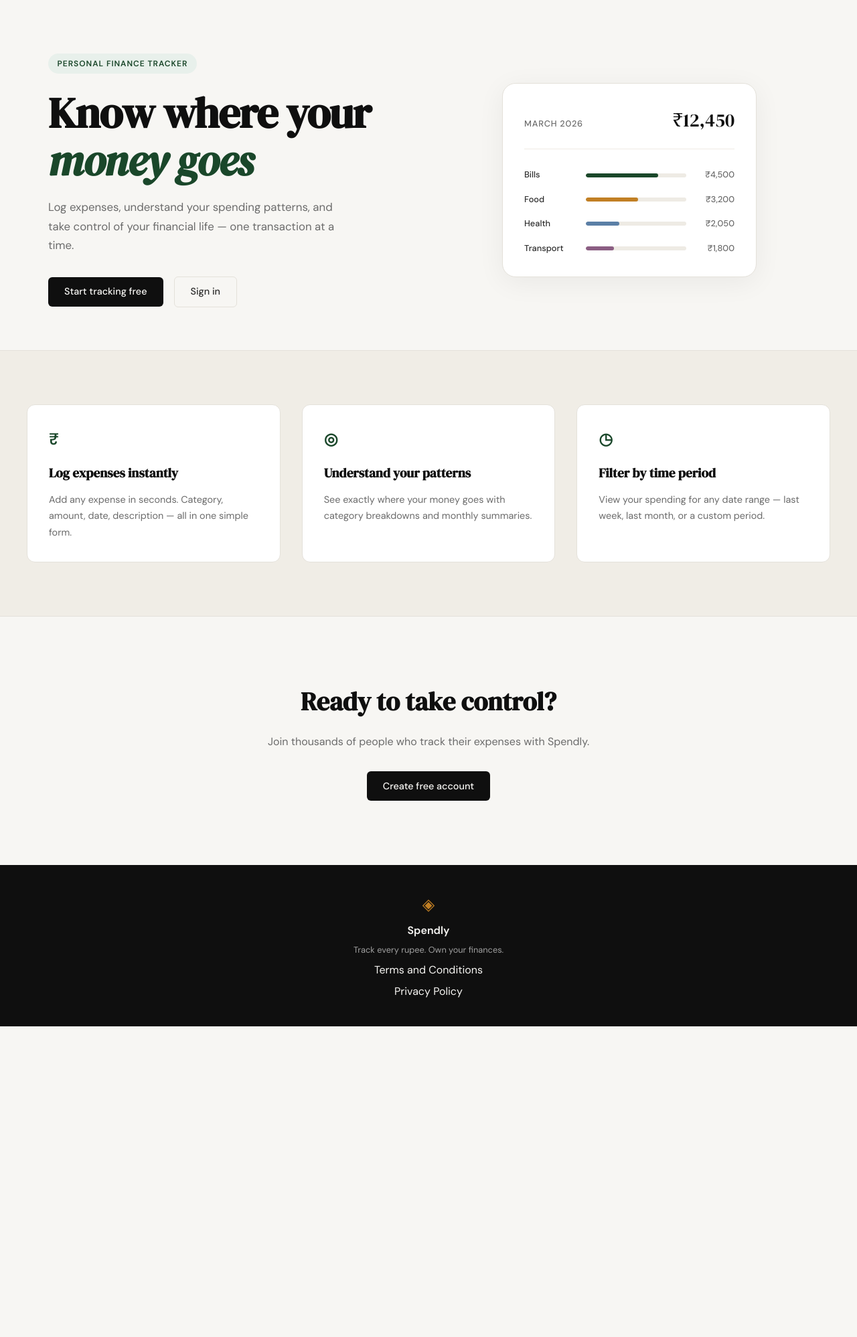
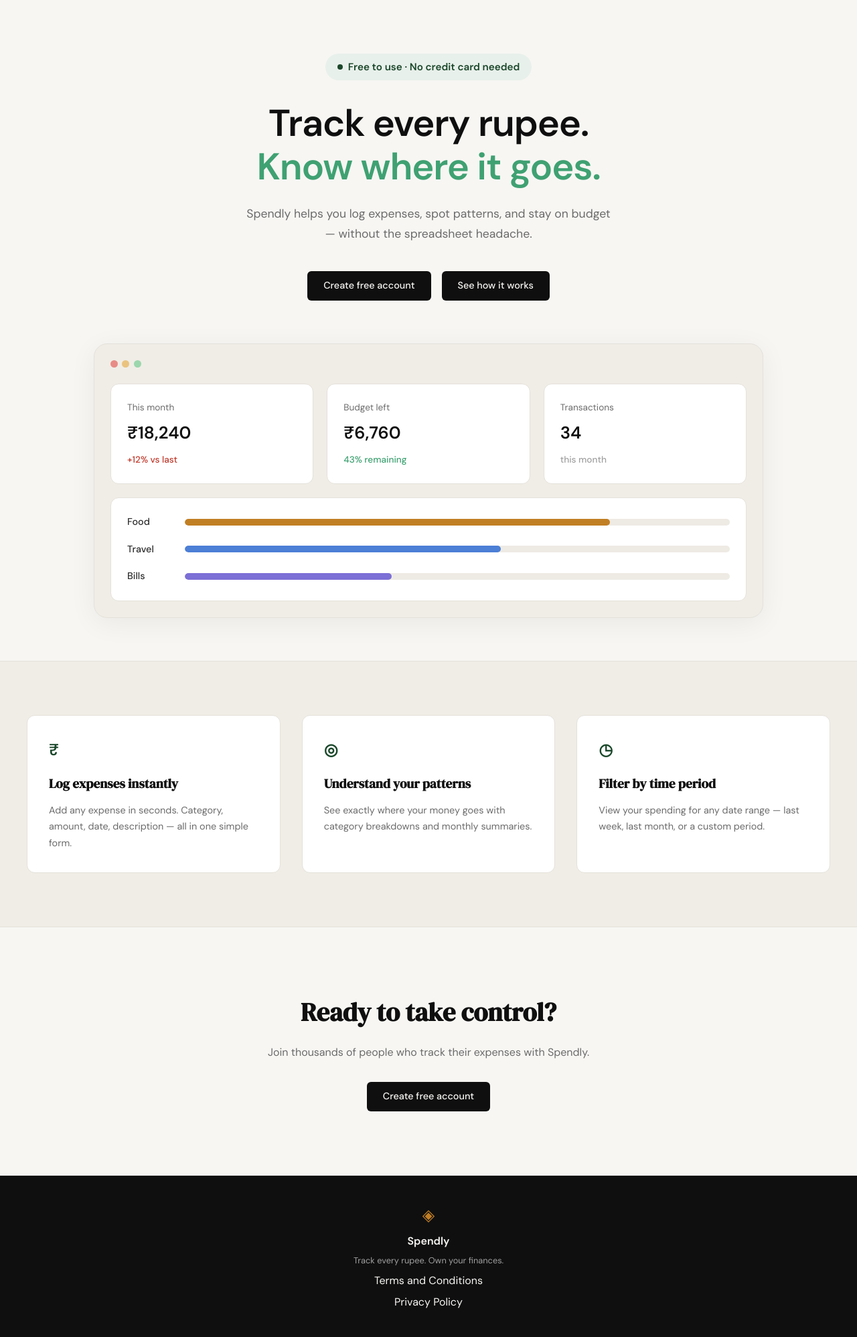
Before and after one commit to ChandniAk/Spendly, a Flask app: page / in a window 1280 px wide. Shown: the part 61-2058 px from the top of the page at 67% size. Before the commit the page ends 1594 px from the top, so only its background shows below. Run offline with Flask 3, Linux system fonts and the light colour scheme.

Commit message:
update hero section design

```diff
--- a/expense-tracker/static/css/style.css
+++ b/expense-tracker/static/css/style.css
@@ -12,6 +12,7 @@
     --paper-card: #ffffff;
     --accent: #1a472a;
     --accent-light: #e8f0eb;
+    --accent-vivid: #3fa172;
     --accent-2: #c17f24;
     --accent-2-light: #fdf3e3;
     --danger: #c0392b;
@@ -125,114 +126,173 @@ a { color: inherit; text-decoration: none; }
 
 .hero {
     padding: 5rem 2rem 4rem;
-    display: grid;
-    grid-template-columns: 1fr 1fr;
-    gap: 4rem;
+    display: flex;
+    flex-direction: column;
     align-items: center;
+    text-align: center;
     max-width: var(--max-width);
     margin: 0 auto;
 }
 
+.hero-inner {
+    display: flex;
+    flex-direction: column;
+    align-items: center;
+    max-width: 700px;
+}
+
 .hero-badge {
-    display: inline-block;
+    display: inline-flex;
+    align-items: center;
+    gap: 0.5rem;
     background: var(--accent-light);
     color: var(--accent);
-    font-size: 0.75rem;
+    font-size: 0.95rem;
     font-weight: 600;
-    letter-spacing: 0.08em;
-    text-transform: uppercase;
-    padding: 0.35rem 0.85rem;
+    padding: 0.5rem 1.1rem;
     border-radius: 999px;
+    margin-bottom: 2rem;
+}
+
+.hero-badge-dot {
+    width: 8px;
+    height: 8px;
+    border-radius: 50%;
+    background: var(--accent);
+}
+
+.hero-title {
+    font-family: var(--font-body);
+    font-weight: 800;
+    font-size: clamp(2.5rem, 5vw, 3.5rem);
+    line-height: 1.15;
+    letter-spacing: -0.02em;
+    color: var(--ink);
     margin-bottom: 1.5rem;
 }
 
-.hero-title {
-    font-family: var(--font-display);
-    font-size: clamp(2.5rem, 5vw, 4rem);
-    line-height: 1.1;
-    letter-spacing: -0.02em;
-    color: var(--ink);
-    margin-bottom: 1.25rem;
-}
-
-.hero-title em {
-    font-style: italic;
-    color: var(--accent);
+.hero-title-accent {
+    display: inline-block;
+    color: var(--accent-vivid);
 }
 
 .hero-subtitle {
-    font-size: 1.05rem;
+    font-size: 1.1rem;
     color: var(--ink-muted);
     line-height: 1.7;
-    max-width: 460px;
-    margin-bottom: 2rem;
+    max-width: 560px;
+    margin-bottom: 2.5rem;
 }
 
 .hero-actions {
     display: flex;
     gap: 1rem;
     align-items: center;
+    justify-content: center;
+    margin-bottom: 4rem;
 }
 
 /* ------------------------------------------------------------------ */
-/* Mock card (hero visual)                                             */
+/* Mock window (hero visual)                                          */
 /* ------------------------------------------------------------------ */
 
 .hero-visual {
     display: flex;
     justify-content: center;
+    width: 100%;
 }
 
-.mock-card {
-    background: var(--paper-card);
+.mock-window {
+    background: var(--paper-warm);
     border: 1px solid var(--border);
     border-radius: var(--radius-lg);
-    padding: 2rem;
+    padding: 1.5rem;
     width: 100%;
-    max-width: 380px;
+    max-width: 1000px;
     box-shadow: 0 8px 40px rgba(0,0,0,0.06);
 }
 
-.mock-card-header {
+.mock-window-bar {
     display: flex;
-    justify-content: space-between;
-    align-items: baseline;
-    margin-bottom: 1.75rem;
-    padding-bottom: 1.25rem;
-    border-bottom: 1px solid var(--border-soft);
+    gap: 0.4rem;
+    margin-bottom: 1.5rem;
 }
 
-.mock-label {
-    font-size: 0.8rem;
-    font-weight: 500;
-    color: var(--ink-muted);
-    text-transform: uppercase;
-    letter-spacing: 0.06em;
+.mock-dot {
+    width: 11px;
+    height: 11px;
+    border-radius: 50%;
 }
 
-.mock-total {
-    font-family: var(--font-display);
-    font-size: 1.75rem;
+.mock-dot-red { background: #e88b86; }
+.mock-dot-yellow { background: #eac37f; }
+.mock-dot-green { background: #9bd6ac; }
+
+.mock-stats-row {
+    display: grid;
+    grid-template-columns: repeat(3, 1fr);
+    gap: 1.25rem;
+    margin-bottom: 1.25rem;
+}
+
+.mock-stat {
+    background: var(--paper-card);
+    border: 1px solid var(--border);
+    border-radius: var(--radius-md);
+    padding: 1.5rem;
+    display: flex;
+    flex-direction: column;
+    gap: 0.5rem;
+    text-align: left;
+}
+
+.mock-stat-label {
+    font-size: 0.85rem;
+    color: var(--ink-muted);
+}
+
+.mock-stat-value {
+    font-family: var(--font-body);
+    font-weight: 700;
+    font-size: 1.6rem;
     color: var(--ink);
 }
 
-.mock-bars { display: flex; flex-direction: column; gap: 1rem; }
+.mock-stat-change {
+    font-size: 0.85rem;
+    font-weight: 500;
+}
+
+.mock-stat-down { color: var(--danger); }
+.mock-stat-up { color: var(--accent-vivid); }
+.mock-stat-neutral { color: var(--ink-faint); }
+
+.mock-bars-card {
+    background: var(--paper-card);
+    border: 1px solid var(--border);
+    border-radius: var(--radius-md);
+    padding: 1.5rem;
+    display: flex;
+    flex-direction: column;
+    gap: 1.1rem;
+}
 
 .mock-bar-row {
     display: grid;
-    grid-template-columns: 80px 1fr 60px;
+    grid-template-columns: 70px 1fr;
     align-items: center;
-    gap: 0.75rem;
+    gap: 1rem;
 }
 
 .mock-cat {
-    font-size: 0.8rem;
+    font-size: 0.9rem;
     font-weight: 500;
     color: var(--ink-soft);
+    text-align: left;
 }
 
 .mock-bar-track {
-    height: 6px;
+    height: 10px;
     background: var(--border-soft);
     border-radius: 999px;
     overflow: hidden;
@@ -240,21 +300,13 @@ a { color: inherit; text-decoration: none; }
 
 .mock-bar {
     height: 100%;
-    background: var(--accent);
     border-radius: 999px;
     transition: width 0.6s ease;
 }
 
-.mock-bar-2 { background: var(--accent-2); }
-.mock-bar-3 { background: #5b7fa6; }
-.mock-bar-4 { background: #8b5e83; }
-
-.mock-amt {
-    font-size: 0.8rem;
-    font-weight: 500;
-    color: var(--ink-muted);
-    text-align: right;
-}
+.mock-bar-food { background: var(--accent-2); }
+.mock-bar-travel { background: #4c7fd6; }
+.mock-bar-bills { background: #7c6fd6; }
 
 /* ------------------------------------------------------------------ */
 /* Buttons                                                             */
@@ -567,14 +619,8 @@ a { color: inherit; text-decoration: none; }
 /* ------------------------------------------------------------------ */
 
 @media (max-width: 900px) {
-    .hero {
-        grid-template-columns: 1fr;
-        text-align: center;
-    }
-
     .hero-subtitle { max-width: 100%; }
-    .hero-actions { justify-content: center; }
-    .hero-visual { display: none; }
+    .mock-stats-row { grid-template-columns: 1fr; }
 
     .features-inner { grid-template-columns: 1fr; }
 }
--- a/expense-tracker/templates/landing.html
+++ b/expense-tracker/templates/landing.html
@@ -6,55 +6,65 @@
 
 <section class="hero">
     <div class="hero-inner">
-        <div class="hero-badge">Personal Finance Tracker</div>
+        <div class="hero-badge">
+            <span class="hero-badge-dot"></span>
+            Free to use &middot; No credit card needed
+        </div>
         <h1 class="hero-title">
-            Know where your<br>
-            <em>money goes</em>
+            Track every rupee.<br>
+            <span class="hero-title-accent">Know where it goes.</span>
         </h1>
         <p class="hero-subtitle">
-            Log expenses, understand your spending patterns,
-            and take control of your financial life —
-            one transaction at a time.
+            Spendly helps you log expenses, spot patterns, and stay
+            on budget — without the spreadsheet headache.
         </p>
         <div class="hero-actions">
-            <a href="{{ url_for('register') }}" class="btn-primary">Start tracking free</a>
-            <a href="{{ url_for('login') }}" class="btn-ghost">Sign in</a>
+            <a href="{{ url_for('register') }}" class="btn-primary">Create free account</a>
+            <a href="#" class="btn-primary">See how it works</a>
         </div>
     </div>
     <div class="hero-visual">
-        <div class="mock-card">
-            <div class="mock-card-header">
-                <span class="mock-label">March 2026</span>
-                <span class="mock-total">₹12,450</span>
+        <div class="mock-window">
+            <div class="mock-window-bar">
+                <span class="mock-dot mock-dot-red"></span>
+                <span class="mock-dot mock-dot-yellow"></span>
+                <span class="mock-dot mock-dot-green"></span>
             </div>
-            <div class="mock-bars">
+            <div class="mock-stats-row">
+                <div class="mock-stat">
+                    <span class="mock-stat-label">This month</span>
+                    <span class="mock-stat-value">₹18,240</span>
+                    <span class="mock-stat-change mock-stat-down">+12% vs last</span>
+                </div>
+                <div class="mock-stat">
+                    <span class="mock-stat-label">Budget left</span>
+                    <span class="mock-stat-value">₹6,760</span>
+                    <span class="mock-stat-change mock-stat-up">43% remaining</span>
+                </div>
+                <div class="mock-stat">
+                    <span class="mock-stat-label">Transactions</span>
+                    <span class="mock-stat-value">34</span>
+                    <span class="mock-stat-change mock-stat-neutral">this month</span>
+                </div>
+            </div>
+            <div class="mock-bars-card">
+                <div class="mock-bar-row">
+                    <span class="mock-cat">Food</span>
+                    <div class="mock-bar-track">
+                        <div class="mock-bar mock-bar-food" style="width: 78%"></div>
+                    </div>
+                </div>
+                <div class="mock-bar-row">
+                    <span class="mock-cat">Travel</span>
+                    <div class="mock-bar-track">
+                        <div class="mock-bar mock-bar-travel" style="width: 58%"></div>
+                    </div>
+                </div>
                 <div class="mock-bar-row">
                     <span class="mock-cat">Bills</span>
                     <div class="mock-bar-track">
-                        <div class="mock-bar" style="width: 72%"></div>
+                        <div class="mock-bar mock-bar-bills" style="width: 38%"></div>
                     </div>
-                    <span class="mock-amt">₹4,500</span>
-                </div>
-                <div class="mock-bar-row">
-                    <span class="mock-cat">Food</span>
-                    <div class="mock-bar-track">
-                        <div class="mock-bar mock-bar-2" style="width: 52%"></div>
-                    </div>
-                    <span class="mock-amt">₹3,200</span>
-                </div>
-                <div class="mock-bar-row">
-                    <span class="mock-cat">Health</span>
-                    <div class="mock-bar-track">
-                        <div class="mock-bar mock-bar-3" style="width: 33%"></div>
-                    </div>
-                    <span class="mock-amt">₹2,050</span>
-                </div>
-                <div class="mock-bar-row">
-                    <span class="mock-cat">Transport</span>
-                    <div class="mock-bar-track">
-                        <div class="mock-bar mock-bar-4" style="width: 28%"></div>
-                    </div>
-                    <span class="mock-amt">₹1,800</span>
                 </div>
             </div>
         </div>
--- a/expense-tracker/templates/login.html
+++ b/expense-tracker/templates/login.html
@@ -21,7 +21,7 @@
                 <div class="form-group">
                     <label for="email">Email address</label>
                     <input type="email" id="email" name="email"
-                           class="form-input" placeholder="nitish@example.com"
+                           class="form-input" placeholder="chandniakbar@example.com"
                            required autofocus>
                 </div>
                 <div class="form-group">
--- a/expense-tracker/templates/register.html
+++ b/expense-tracker/templates/register.html
@@ -21,13 +21,13 @@
                 <div class="form-group">
                     <label for="name">Full name</label>
                     <input type="text" id="name" name="name"
-                           class="form-input" placeholder="Nitish Kumar"
+                           class="form-input" placeholder="Chandni Akbar"
                            required autofocus>
                 </div>
                 <div class="form-group">
                     <label for="email">Email address</label>
                     <input type="email" id="email" name="email"
-                           class="form-input" placeholder="nitish@example.com"
+                           class="form-input" placeholder="chandni@example.com"
                            required>
                 </div>
                 <div class="form-group">
```
